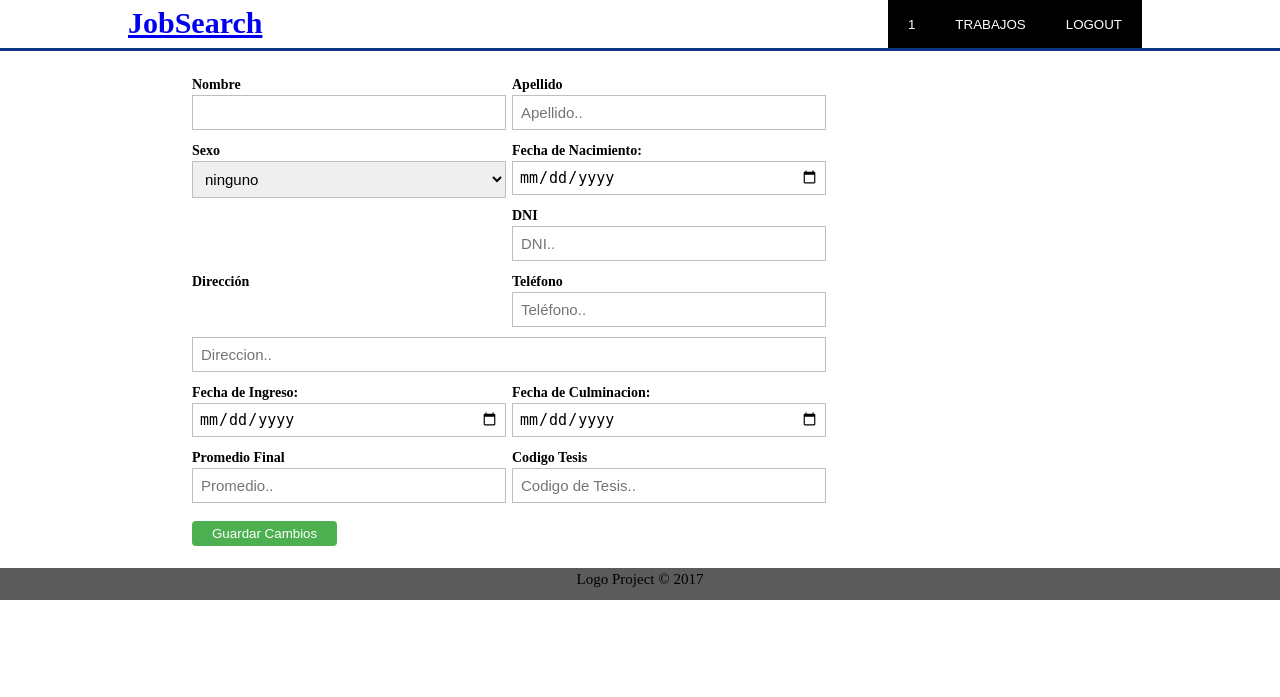
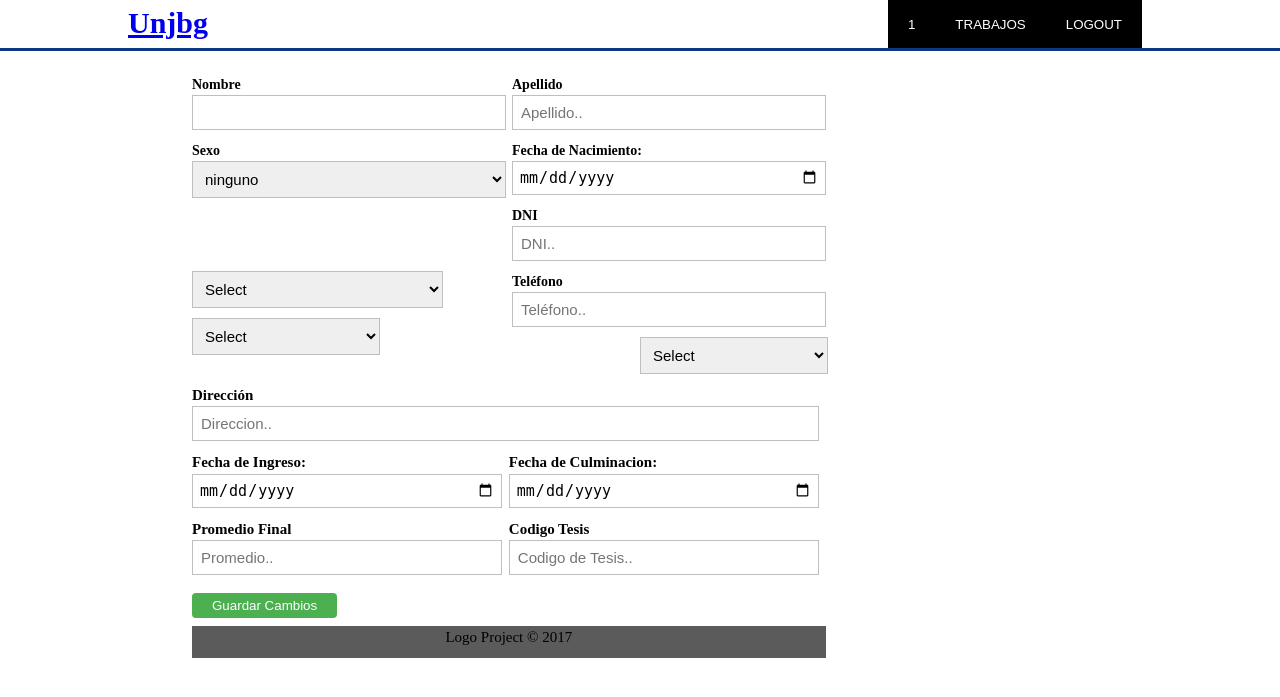
Before and after one commit to robertocpc/JobBank, a PHP site: page /perfilmod.php in a window 1280 px wide. Shown: the top 697 px of the page. Run offline with PHP 8.4, Linux system fonts and the light colour scheme; the visitor is signed in with stand-in values (Sample User, id 1); data that the repository does not hold is empty.

Commit message:
presentacion

```diff
--- a/CodeWebPage/ajax.php
+++ b/CodeWebPage/ajax.php
@@ -8,7 +8,7 @@ if($country!="")
 {
 
         $res=mysqli_query($link,"select * from states where country_id=$country");
-        echo "<select id='statedd' onChange='change_state()'>";
+        echo "<select class='opsex' id='statedd' onChange='change_state()'>";
         while($row=mysqli_fetch_array($res))
         {
             echo "<option value='$row[id]'>"; echo $row["name"]; echo "</option>";
@@ -20,7 +20,7 @@ if($state!="")
 {
 
         $res=mysqli_query($link,"select * from cities where state_id=$state");
-        echo "<select>";
+        echo "<select class='opsex'>";
         while($row=mysqli_fetch_array($res))
         {
             echo "<option value='$row[id]'>"; echo $row["name"]; echo "</option>";
--- a/CodeWebPage/css/style.css
+++ b/CodeWebPage/css/style.css
@@ -248,6 +248,20 @@ footer p{
     float: right;
 }
 
+/*asdasd*/
+.box3{
+    width:30%;
+}
+.formm{
+    float: left;
+    width: 40%;
+}
+.formm1{
+    float: left;
+}
+.formm2{
+    float: right;
+}
 
 
 label{
@@ -279,13 +293,19 @@ input[type=txtd]{
     border: 1.5px #BDBFC0 solid;
 }
 
-input[type=txt1]:focus, input[type=date]:focus, input[type=txt]:focus, input[type=txtd]:focus{
+input[type=txt1]:focus, input[type=date]:focus, input[type=txt]:focus, input[type=txtd]:focus,.opsex:focus{
     border: 1.5px #1671A9 solid;
 }
 .opsex{
     width: 98%;
     font-size: 15px;
     padding: 8px;
-    margin: 0 0 10px; 0;
+    margin: 0 0 10px 0;
     border: 1.5px #BDBFC0 solid;
 }
+.mod{
+    width: 99%;
+    font-size: 15px;
+    float: left;
+    margin: 0 0 10% 0;
+}
--- a/CodeWebPage/header.php
+++ b/CodeWebPage/header.php
@@ -20,7 +20,7 @@ session_start();
         <header>
             <div class="container">
                 <div class="logg">
-                    <a href="./index.php"><h1>JobSearch</h1></a>
+                    <a href="./index.php"><h1>Unjbg</h1></a>
                 </div>
                 <!--h1>Bolsa de Trabajo UNJBG</h1-->
                 <div class="orden">
--- a/CodeWebPage/perfil.php
+++ b/CodeWebPage/perfil.php
@@ -1,9 +1,13 @@
 <?php
 session_start();
+
 ?>
-
+<?php
+$link=mysqli_connect("127.0.0.1","root","4kegezvc");
+mysqli_select_db($link,"Egresado");
+?>
 <div class="perfil">
-               <form action="./index.php">
+               <form action="./ingresar.php" method="POST">
 
                         <div class="box form">
                             <label>Nombre</label><br>
@@ -34,14 +38,43 @@ session_start();
                         <label>Teléfono</label><br>
                         <input type="txt1" id="telf" name="telf" placeholder="Teléfono.."><br>
                     </div>
+
+
+                    <div class="box3 formm">
+                        <select class="opsex" id="countrydd" onChange="change_country()">
+                            <option>Select</option>
+                            <?php
+                            $res=mysqli_query($link,"select * from countries");
+                            while($row=mysqli_fetch_array($res))
+                            {
+                                ?>
+                                <option value="<?php echo $row["id"];?>"><?php echo $row["name"]; ?></option>
+                                <?php
+                            }
+                        ?>
+                        </select></div>
+                    <div class="box3 formm1" id="state">
+                        <select class="opsex">
+                            <option>Select</option>
+                        </select>
+                    </div>
+                    <div class="box3 formm2"id="city">
+                        <select class="opsex">
+                            <option>Select</option>
+                        </select>
+                    </div>
+
+
                         <!--label for="country">Pais</label>
                         <select id="country" name="country">
                             <option value="australia">Australia</option>
                             <option value="canada">Canada</option>
                             <option value="usa">USA</option>
                         </select><br-->
+                    <div class="mod">
                         <label>Dirección</label><br>
                         <input type="txtd" name="direc" placeholder="Direccion.."><br>
+                    <div>
                     <div class="box form">
                         <label for="fnac">Fecha de Ingreso:</label><br>
                         <input type="date" name="fechi"><br>
@@ -64,3 +97,26 @@ session_start();
             </form>
 
     </div>
+
+<script type="text/javascript">
+function change_country()
+{
+    var xmlhttp=new XMLHttpRequest();
+    xmlhttp.open("GET","./ajax.php?country="+document.getElementById("countrydd").value,false);
+    xmlhttp.send(null);
+    //alert(xmlhttp.responseText);
+    document.getElementById("state").innerHTML=xmlhttp.responseText;
+}
+
+function change_state()
+{
+    //alert(document.getElementById("statedd").value);
+    var xmlhttp=new XMLHttpRequest();
+    xmlhttp.open("GET","./ajax.php?state="+document.getElementById("statedd").value,false);
+    xmlhttp.send(null);
+    //alert(xmlhttp.responseText);
+    document.getElementById("city").innerHTML=xmlhttp.responseText;
+}
+
+
+</script>
--- a/CodeWebPage/php/db.php
+++ b/CodeWebPage/php/db.php
@@ -4,4 +4,3 @@ $user = 'root';
 $pass = '4kegezvc';
 $db = 'Egresado';
 $mysqli = new mysqli($host,$user,$pass,$db) or die($mysqli->error);
-?>
```
Also changed, not shown: CodeWebPage/indice.php (+28 -23 lines), CodeWebPage/ingresar.php (added, +48 -0 lines).
